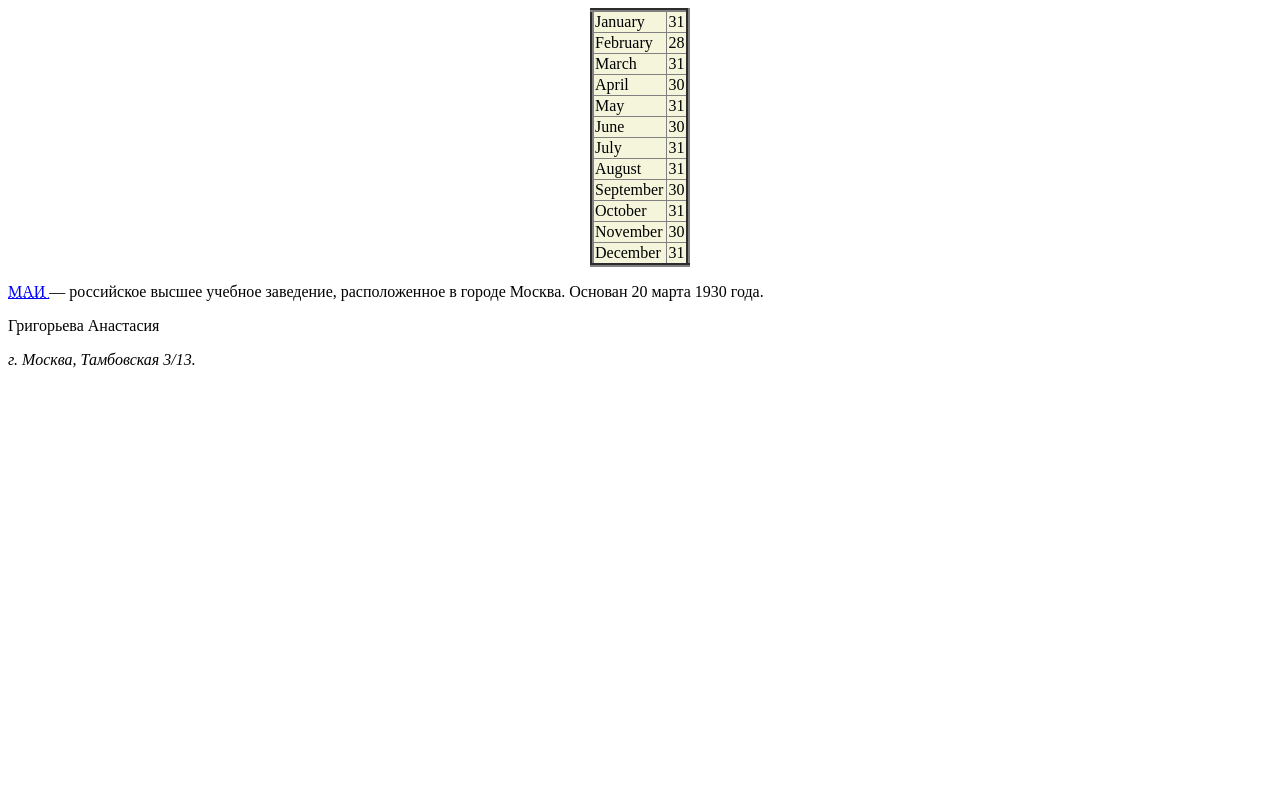
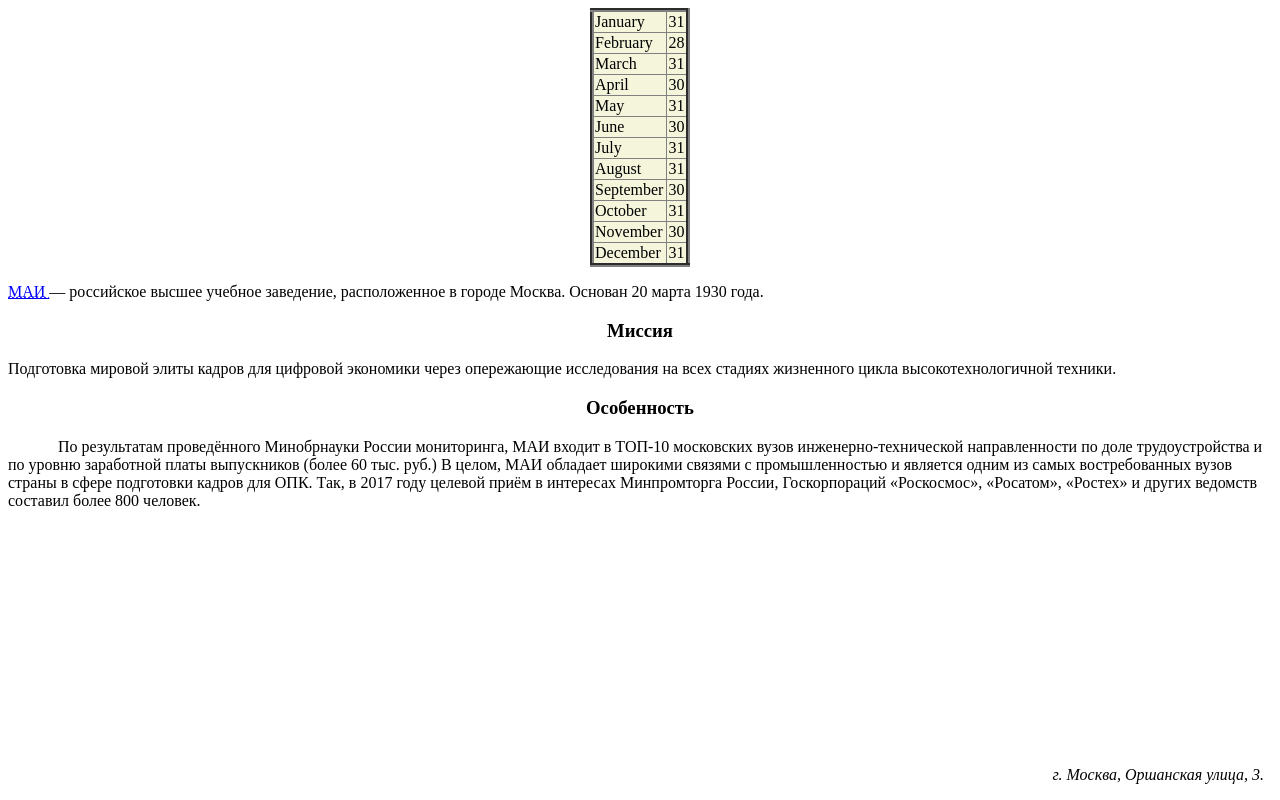
Before and after one commit to Anastasiagv7/FirstLesson, a plain HTML site: page month.html in a window 1280 px wide. Drawn offline with Linux system fonts and the light colour scheme.

Commit message:
тег article

```diff
--- a/month.html
+++ b/month.html
@@ -1,5 +1,5 @@
 <!doctype html>
-<html lang="en">
+<html lang="en" xmlns="http://www.w3.org/1999/html">
 <head>
     <meta charset="UTF-8">
     <meta name="viewport"
@@ -70,9 +70,27 @@
 
 
 <p><a href="https://mai.ru/desktop.html" target="_blank">  <abbr title="Московский авиационный институт"> МАИ </abbr> </a>— российское высшее учебное заведение, расположенное в городе Москва. Основан 20 марта 1930 года. </p>
+
+
+<!-- в чем прикол данного тега?  Если контент отображается так же, как и при обычном заполнении-->
+<article>
+    <h3 align="center">Миссия </h3>
+    Подготовка мировой элиты кадров для цифровой экономики
+    через опережающие исследования на всех стадиях жизненного
+    цикла высокотехнологичной техники.
+</article>
+<h3 align="center">Особенность</h3>
+<p style="text-indent: 50px"> По результатам проведённого
+    Минобрнауки России мониторинга, МАИ входит в ТОП-10 московских вузов
+    инженерно-технической направленности по доле трудоустройства и по уровню
+    заработной платы выпускников (более 60 тыс. руб.)
+    В целом, МАИ обладает широкими связями с промышленностью и является
+    одним из самых востребованных вузов страны в сфере подготовки кадров для ОПК.
+    Так, в 2017 году целевой приём в интересах Минпромторга России, Госкорпораций
+    «Роскосмос», «Росатом», «Ростех» и других ведомств составил более 800 человек. </p>
+
 <footer>
-    <p>Григорьева Анастасия </p>
-    <address>г. Москва, Тамбовская 3/13.</address>
+   <div id="copyrigyrt"> <address>г. Москва, Оршанская улица, 3.</address></div>
 </footer>
 
 </body>
--- a/table.css
+++ b/table.css
@@ -20,3 +20,9 @@
     border-bottom: #ff672c;
     color: blue;
 }
+#copyrigyrt {
+    position: absolute;
+    bottom: 1em;
+    right: 1em;
+    text-align: right;
+}
```
